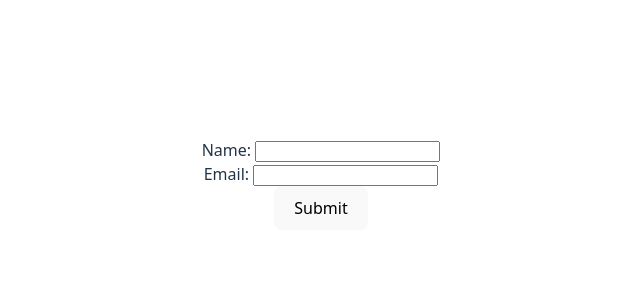
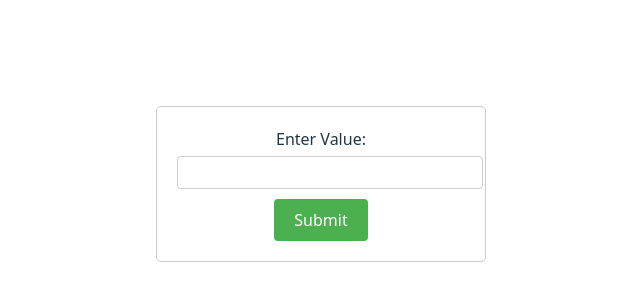
Before and after one commit to babvijayb/ai-agent-testing-application, a React (Vite) app: page / in a window 1280 px wide. Shown: the part 216-516 px from the top of the page, without its empty margins (319-959 px from the left). Built offline with nearby package versions, Linux system fonts and the light colour scheme.

Commit message:
reviewed  src/components/SampleForm.jsx by AI Agent

```diff
--- a/src/components/SampleForm.jsx
+++ b/src/components/SampleForm.jsx
@@ -1,40 +1,69 @@
 import React, { useState } from 'react';
 
 const SampleForm = () => {
-    const [name, setName] = useState('');
-    const [email, setEmail] = useState('');
+  const [inputValue, setInputValue] = useState('');
+  const [errorMessage, setErrorMessage] = useState(''); // For validation errors
+  const [submissionStatus, setSubmissionStatus] = useState(null); // 'success', 'error', or null
+
+  const handleInputChange = (event) => {
+    setInputValue(event.target.value);
+  };
 
   const handleSubmit = (event) => {
     event.preventDefault();
-        console.log('Name:4544', name);
-        console.log('Email:', email);
-        setName('');
-        setEmail('');
+
+    // **Validation (Example)**  -  Can be expanded with a validation library.
+    if (!inputValue.trim()) {
+      setErrorMessage('Input is required.');
+      setSubmissionStatus('error');
+      return;
     }
 
+    // Reset error message if there's an input
+    setErrorMessage('');
+
+    // **Simulate Form Submission (replace with actual API call)**
+    setTimeout(() => {
+      // Simulate a successful submission
+      if (Math.random() > 0.1) { // 90% success rate
+        setSubmissionStatus('success');
+      } else {
+        // Simulate a server error
+        setSubmissionStatus('error');
+        setErrorMessage('Form submission failed. Please try again.');
+      }
+    }, 1500); // Simulate some network latency
+  };
+
   return (
-        <form onSubmit={handleSubmit}>
-            <div>
-                <label htmlFor="name">Name: </label>
+    <form onSubmit={handleSubmit} style={{ border: '1px solid #ccc', padding: '20px', borderRadius: '5px', maxWidth: '400px' }}>
+      <label htmlFor="sampleInput" style={{ display: 'block', marginBottom: '5px' }}>
+        Enter Value:
+      </label>
       <input
         type="text"
-                    id="name"
-                    value={name}
-                    onChange={(e) => setName(e.target.value)}
+        id="sampleInput"
+        value={inputValue}
+        onChange={handleInputChange}
+        style={{ width: '100%', padding: '8px', marginBottom: '10px', border: '1px solid #ccc', borderRadius: '4px' }}
       />
-            </div>
-            <div>
-                <label htmlFor="email">Email: </label>
-                <input
-                    type="email"
-                    id="email"
-                    value={email}
-                    onChange={(e) => setEmail(e.target.value)}
-                />
-            </div>
-            <button type="submit">Submit</button>
+
+      {errorMessage && (
+        <p style={{ color: 'red', marginBottom: '10px' }}>{errorMessage}</p>
+      )}
+
+      <button type="submit" style={{ padding: '10px 20px', backgroundColor: '#4CAF50', color: 'white', border: 'none', borderRadius: '4px', cursor: 'pointer' }}>
+        Submit
+      </button>
+
+      {submissionStatus === 'success' && (
+        <p style={{ color: 'green', marginTop: '10px' }}>Form submitted successfully!</p>
+      )}
+      {submissionStatus === 'error' && (
+        <p style={{ color: 'red', marginTop: '10px' }}>{errorMessage || 'An error occurred during submission.'}</p>
+      )}
     </form>
   );
-}
+};
 
 export default SampleForm;
```
Lines whose indentation alone changed are shown as unchanged.
